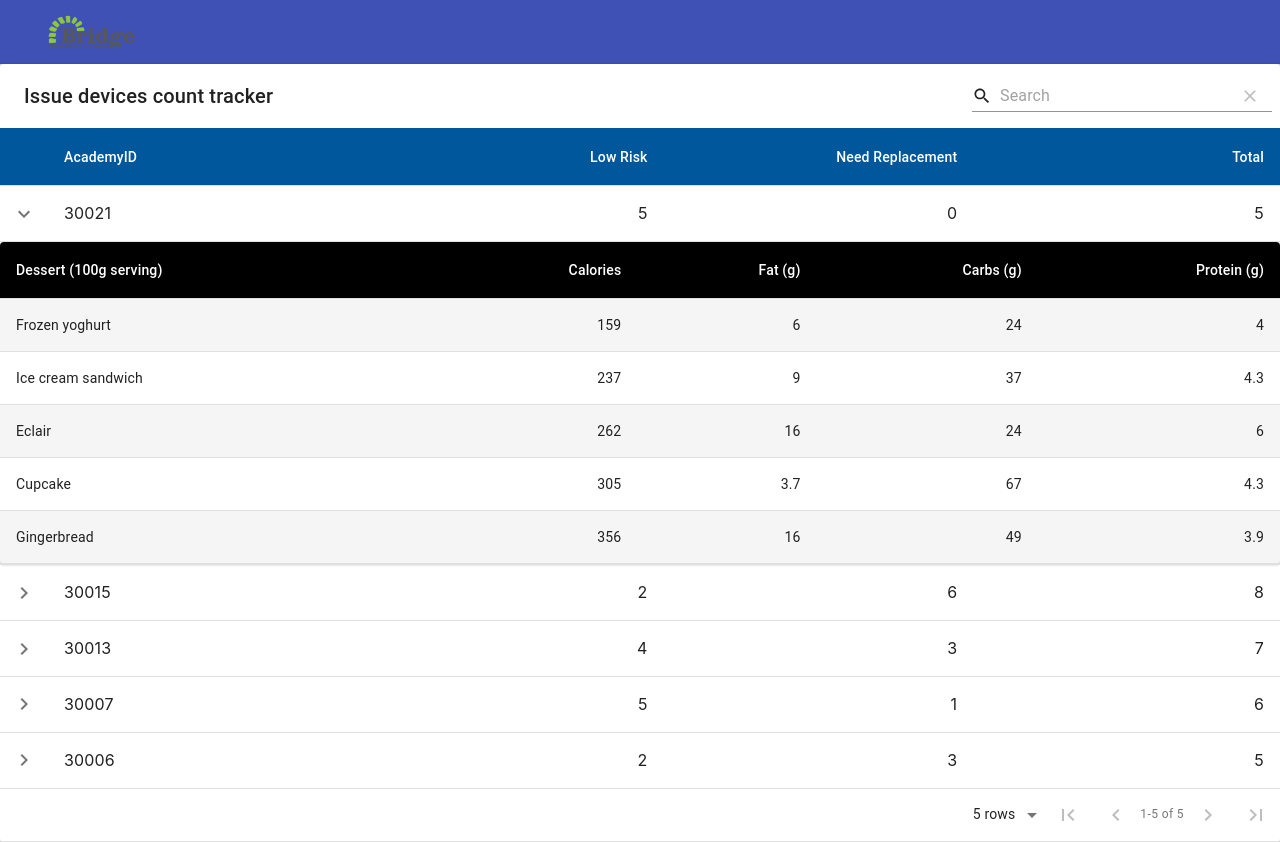
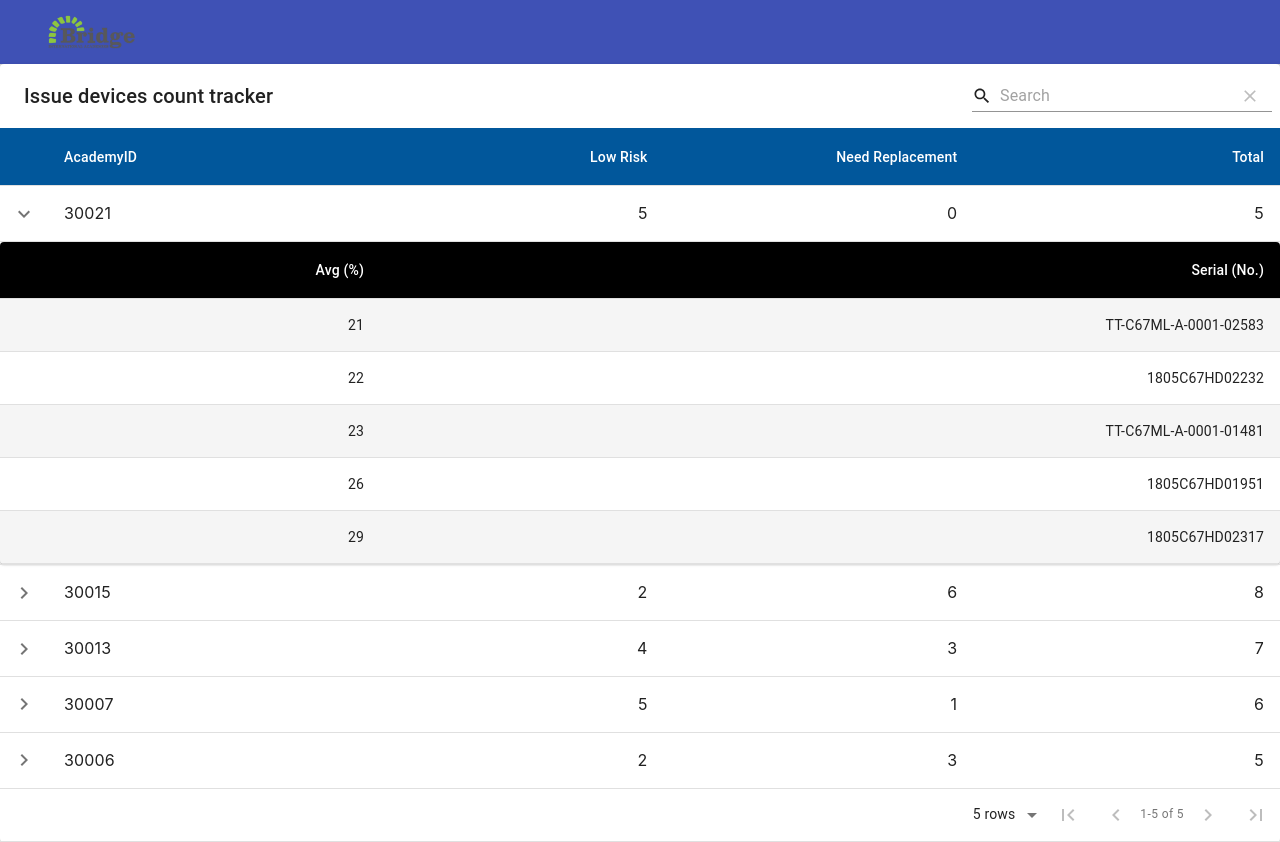
Before and after one commit to aviboot92/productServiceTable, a React (Create React App) app: page / in a window 1280 px wide. Both pictures are taken after a click on the button 24 px from the left and 213 px from the top of the page. Built offline with nearby package versions, Linux system fonts and the light colour scheme.

Commit message:
Final functionality is provided

```diff
--- a/src/components/DialogTable.jsx
+++ b/src/components/DialogTable.jsx
@@ -1,5 +1,5 @@
 import React from 'react';
-import { withStyles, makeStyles } from '@material-ui/core/styles';
+import {withStyles, makeStyles} from '@material-ui/core/styles';
 import Table from '@material-ui/core/Table';
 import TableBody from '@material-ui/core/TableBody';
 import TableCell from '@material-ui/core/TableCell';
@@ -11,40 +11,28 @@ import Paper from '@material-ui/core/Paper';
 const StyledTableCell = withStyles((theme) => ({
     head: {
         backgroundColor: theme.palette.common.black,
-    color: theme.palette.common.white,
+        color: theme.palette.common.white
     },
     body: {
-    fontSize: 14,
-  },
+        fontSize: 14
+    }
 }))(TableCell);
 
 const StyledTableRow = withStyles((theme) => ({
     root: {
         '&:nth-of-type(odd)': {
-      backgroundColor: theme.palette.action.hover,
-    },
-  },
+            backgroundColor: theme.palette.action.hover
+        }
+    }
 }))(TableRow);
-
-function createData(name, calories, fat, carbs, protein) {
-  return { name, calories, fat, carbs, protein };
-}
-
-const rows = [
-  createData('Frozen yoghurt', 159, 6.0, 24, 4.0),
-  createData('Ice cream sandwich', 237, 9.0, 37, 4.3),
-  createData('Eclair', 262, 16.0, 24, 6.0),
-  createData('Cupcake', 305, 3.7, 67, 4.3),
-  createData('Gingerbread', 356, 16.0, 49, 3.9),
-];
 
 const useStyles = makeStyles({
     table: {
-    minWidth: 700,
-  },
+        minWidth: 700
+    }
 });
 
-export default function CustomizedTables() {
+export default function DialogTable(props) {
     const classes = useStyles();
 
     return (
@@ -52,23 +40,17 @@ export default function CustomizedTables() {
             <Table className={classes.table} aria-label="customized table">
                 <TableHead>
                     <TableRow>
-            <StyledTableCell>Dessert (100g serving)</StyledTableCell>
-            <StyledTableCell align="right">Calories</StyledTableCell>
-            <StyledTableCell align="right">Fat&nbsp;(g)</StyledTableCell>
-            <StyledTableCell align="right">Carbs&nbsp;(g)</StyledTableCell>
-            <StyledTableCell align="right">Protein&nbsp;(g)</StyledTableCell>
+                        <StyledTableCell align="right">Avg&nbsp;(%)</StyledTableCell>
+                        <StyledTableCell align="right">Serial&nbsp;(No.)</StyledTableCell>
                     </TableRow>
                 </TableHead>
                 <TableBody>
-          {rows.map((row) => (
+                    {props
+                        .data
+                        .map((row) => (
                             <StyledTableRow key={row.name}>
-              <StyledTableCell component="th" scope="row">
-                {row.name}
-              </StyledTableCell>
-              <StyledTableCell align="right">{row.calories}</StyledTableCell>
-              <StyledTableCell align="right">{row.fat}</StyledTableCell>
-              <StyledTableCell align="right">{row.carbs}</StyledTableCell>
-              <StyledTableCell align="right">{row.protein}</StyledTableCell>
+                                <StyledTableCell align="right">{Math.round(row.avgDailyDischarge * 100)}</StyledTableCell>
+                                <StyledTableCell align="right">{row.serialNumber}</StyledTableCell>
                             </StyledTableRow>
                         ))}
                 </TableBody>
--- a/src/components/layout/Table/Table.jsx
+++ b/src/components/layout/Table/Table.jsx
@@ -62,14 +62,11 @@ export default function Table({dataInfo}) {
     const [data,
         setData] = useState([]);
 
-    const [state,
-        setState] = useState({})
+
 
     useEffect(() => {
         const schoolIDs = getSchoolIdsList(dataInfo);
-        console.log(schoolIDs);
         const buildData = (dataInfo, schoolIDs) => {
-            let tempState = {};
             const data = schoolIDs.map((school, index) => {
                 const lowRisk = [];
                 const highRisk = [];
@@ -82,20 +79,6 @@ export default function Table({dataInfo}) {
                         }
                     }
                 });
-
-                tempState = {
-                    ...tempState,
-                    [school]: {
-                        highRisk,
-                        lowRisk,
-                        total: [
-                            ...lowRisk,
-                            ...highRisk
-                        ]
-                    }
-                }
-
-                setState(tempState)
                 return {
                     academyId: school,
                     lowRisk: lowRisk.length,
@@ -137,7 +120,7 @@ export default function Table({dataInfo}) {
                 }
             }}
                 detailPanel={rowData => {
-                return (<DialogTable />)
+                return (<DialogTable data={rowData.totalData}/>)
             }}
                 onRowClick={(event, rowData, togglePanel) => togglePanel()}/>
         </div>
```
Also changed, not shown: 1 other file (tests, documents, lock files or other folders). Lines whose indentation alone changed are shown as unchanged.
